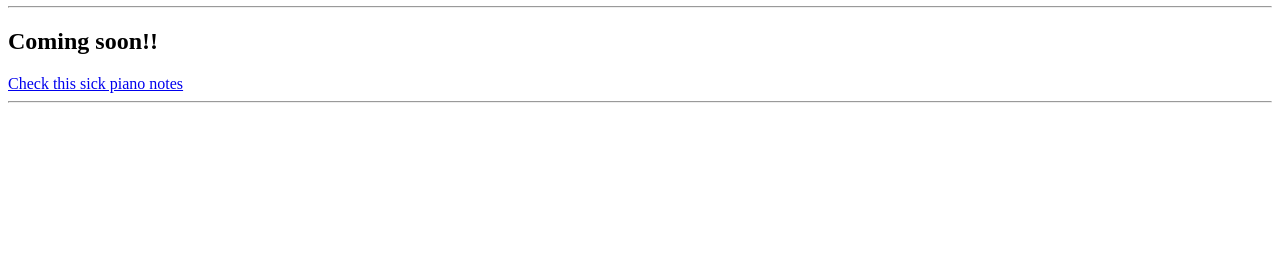
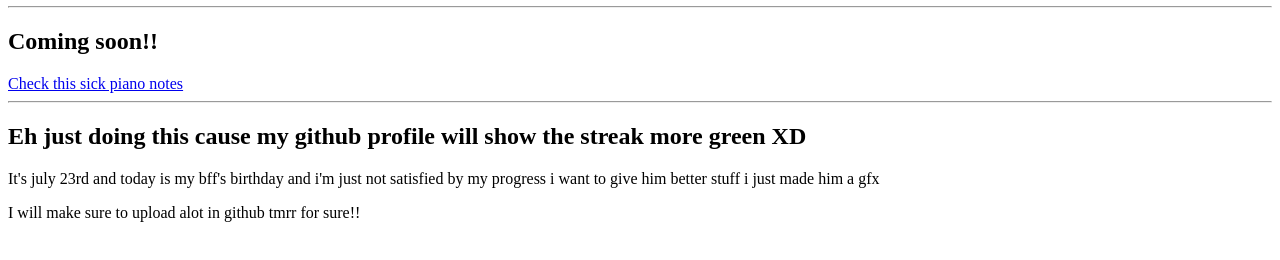
Before and after one commit to ElvinWasker/Yes.git.io, a plain HTML site: page siguma.html in a window 1280 px wide. Shown: the part 100-360 px from the top of the page. Drawn offline with Linux system fonts and the light colour scheme.

Commit message:
siguma.html

```diff
--- a/siguma.html
+++ b/siguma.html
@@ -11,5 +11,10 @@
         <h2>Coming soon!!</h2>
         <a href="https://youtu.be/r1loXr9Bc6o?si=KuML_lyjFqcREs6w">Check this sick piano notes</a>
         <hr/>
+        <h2>
+            Eh just doing this cause my github profile will show the streak more green XD
+        </h2>
+        <p>It's july 23rd and today is my bff's birthday and i'm just not satisfied by my progress i want to give him better stuff i just made him a gfx</p>
+        <p>I will make sure to upload alot in github tmrr for sure!!</p>
     </body>
 </html>
```
